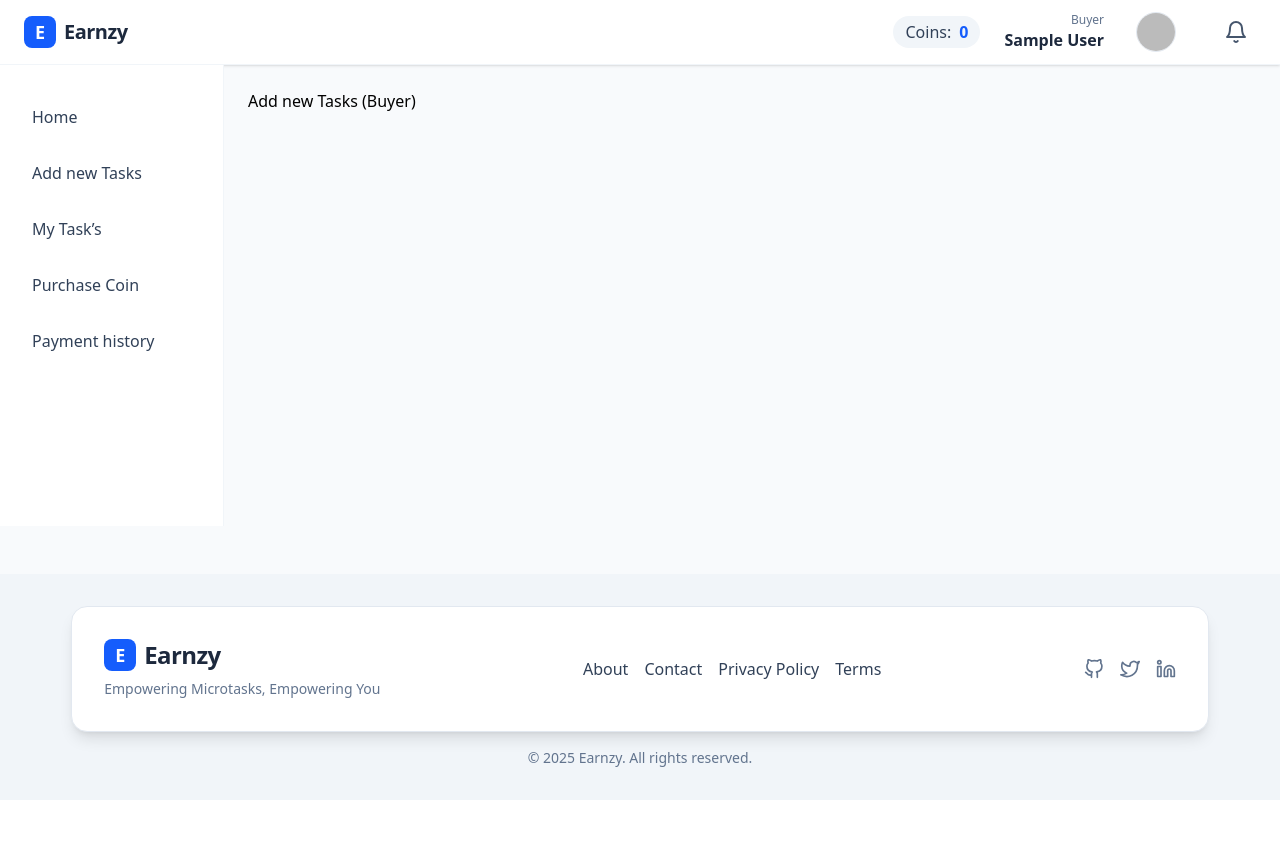
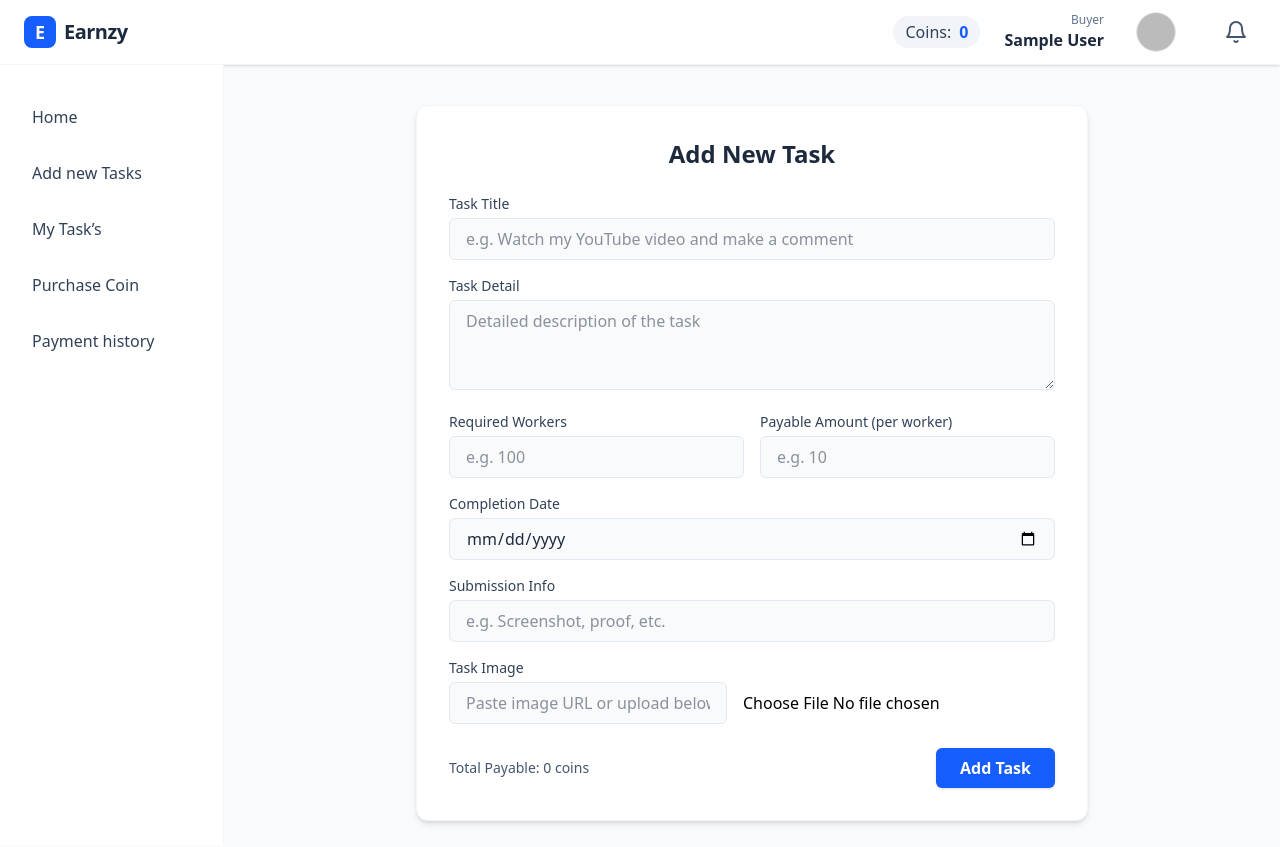
Before and after one commit to nishadmahmud/Earnzy-Client, a React (Vite) app: page /dashboard/add-task in a window 1280 px wide. Shown: the top 847 px of the page. Before the commit the page ends 800 px from the top, so only its background shows below. Built offline with nearby package versions, Linux system fonts and the light colour scheme; no server answers; sample sign-in values are in the browser's storage.

Commit message:
Buyer add new task

```diff
--- /dev/null
+++ b/src/pages/Dashboard/Buyer/AddTask.jsx
@@ -0,0 +1,214 @@
+import React, { useState, useContext } from 'react';
+import { AuthContext } from '../../../auth/AuthProvider';
+import { useNavigate } from 'react-router';
+
+const IMAGEBB_API_KEY = 'YOUR_IMAGEBB_API_KEY'; // Replace with your actual key
+
+const AddTask = () => {
+  const { user } = useContext(AuthContext);
+  const [form, setForm] = useState({
+    title: '',
+    detail: '',
+    requiredWorkers: '',
+    payableAmount: '',
+    completionDate: '',
+    submissionInfo: '',
+    imageUrl: '',
+  });
+  const [imageUploading, setImageUploading] = useState(false);
+  const [error, setError] = useState('');
+  const [success, setSuccess] = useState('');
+  const [userCoins, setUserCoins] = useState(0);
+  const navigate = useNavigate();
+
+  React.useEffect(() => {
+    // Fetch buyer's available coins
+    if (user?.email) {
+      fetch(`http://localhost:5000/users?email=${encodeURIComponent(user.email)}`)
+        .then(res => res.json())
+        .then(data => setUserCoins(data.coins || 0));
+    }
+  }, [user]);
+
+  const handleChange = (e) => {
+    setForm({ ...form, [e.target.name]: e.target.value });
+    setError('');
+    setSuccess('');
+  };
+
+  const handleImageUpload = async (e) => {
+    const file = e.target.files[0];
+    if (!file) return;
+    setImageUploading(true);
+    setError('');
+    const formData = new FormData();
+    formData.append('image', file);
+    try {
+      const res = await fetch(`https://api.imgbb.com/1/upload?key=${IMAGEBB_API_KEY}`, {
+        method: 'POST',
+        body: formData,
+      });
+      const data = await res.json();
+      if (data.success) {
+        setForm(f => ({ ...f, imageUrl: data.data.url }));
+      } else {
+        setError('Image upload failed.');
+      }
+    } catch {
+      setError('Image upload failed.');
+    } finally {
+      setImageUploading(false);
+    }
+  };
+
+  const handleSubmit = async (e) => {
+    e.preventDefault();
+    setError('');
+    setSuccess('');
+    const totalPayable = Number(form.requiredWorkers) * Number(form.payableAmount);
+    if (totalPayable > userCoins) {
+      alert('Not available Coin. Purchase Coin');
+      navigate('/dashboard/purchase-coin');
+      return;
+    }
+    // Placeholder: POST to server
+    // await fetch('http://localhost:5000/tasks', { ... })
+    setSuccess('Task added successfully!');
+    // Optionally, reduce coins in UI
+    setUserCoins(c => c - totalPayable);
+    setForm({
+      title: '',
+      detail: '',
+      requiredWorkers: '',
+      payableAmount: '',
+      completionDate: '',
+      submissionInfo: '',
+      imageUrl: '',
+    });
+  };
+
+  return (
+    <div className="max-w-2xl mx-auto bg-white p-8 rounded-xl shadow-md border border-slate-100 mt-4">
+      <h2 className="text-2xl font-bold text-slate-800 mb-6 text-center">Add New Task</h2>
+      {error && <div className="mb-3 text-red-600 text-sm text-center">{error}</div>}
+      {success && <div className="mb-3 text-green-600 text-sm text-center">{success}</div>}
+      <form className="space-y-4" onSubmit={handleSubmit}>
+        <div>
+          <label className="block text-sm font-medium text-slate-700 mb-1">Task Title</label>
+          <input
+            type="text"
+            name="title"
+            value={form.title}
+            onChange={handleChange}
+            required
+            className="w-full px-4 py-2 border border-slate-200 rounded-md focus:outline-none focus:ring-2 focus:ring-blue-500 text-slate-800 bg-slate-50"
+            placeholder="e.g. Watch my YouTube video and make a comment"
+          />
+        </div>
+        <div>
+          <label className="block text-sm font-medium text-slate-700 mb-1">Task Detail</label>
+          <textarea
+            name="detail"
+            value={form.detail}
+            onChange={handleChange}
+            required
+            rows={3}
+            className="w-full px-4 py-2 border border-slate-200 rounded-md focus:outline-none focus:ring-2 focus:ring-blue-500 text-slate-800 bg-slate-50"
+            placeholder="Detailed description of the task"
+          />
+        </div>
+        <div className="grid grid-cols-1 md:grid-cols-2 gap-4">
+          <div>
+            <label className="block text-sm font-medium text-slate-700 mb-1">Required Workers</label>
+            <input
+              type="number"
+              name="requiredWorkers"
+              value={form.requiredWorkers}
+              onChange={handleChange}
+              required
+              min={1}
+              className="w-full px-4 py-2 border border-slate-200 rounded-md focus:outline-none focus:ring-2 focus:ring-blue-500 text-slate-800 bg-slate-50"
+              placeholder="e.g. 100"
+            />
+          </div>
+          <div>
+            <label className="block text-sm font-medium text-slate-700 mb-1">Payable Amount (per worker)</label>
+            <input
+              type="number"
+              name="payableAmount"
+              value={form.payableAmount}
+              onChange={handleChange}
+              required
+              min={1}
+              className="w-full px-4 py-2 border border-slate-200 rounded-md focus:outline-none focus:ring-2 focus:ring-blue-500 text-slate-800 bg-slate-50"
+              placeholder="e.g. 10"
+            />
+          </div>
+        </div>
+        <div>
+          <label className="block text-sm font-medium text-slate-700 mb-1">Completion Date</label>
+          <input
+            type="date"
+            name="completionDate"
+            value={form.completionDate}
+            onChange={handleChange}
+            required
+            className="w-full px-4 py-2 border border-slate-200 rounded-md focus:outline-none focus:ring-2 focus:ring-blue-500 text-slate-800 bg-slate-50"
+          />
+        </div>
+        <div>
+          <label className="block text-sm font-medium text-slate-700 mb-1">Submission Info</label>
+          <input
+            type="text"
+            name="submissionInfo"
+            value={form.submissionInfo}
+            onChange={handleChange}
+            required
+            className="w-full px-4 py-2 border border-slate-200 rounded-md focus:outline-none focus:ring-2 focus:ring-blue-500 text-slate-800 bg-slate-50"
+            placeholder="e.g. Screenshot, proof, etc."
+          />
+        </div>
+        <div>
+          <label className="block text-sm font-medium text-slate-700 mb-1">Task Image</label>
+          <div className="flex items-center gap-4">
+            <input
+              type="text"
+              name="imageUrl"
+              value={form.imageUrl}
+              onChange={handleChange}
+              className="flex-1 px-4 py-2 border border-slate-200 rounded-md focus:outline-none focus:ring-2 focus:ring-blue-500 text-slate-800 bg-slate-50"
+              placeholder="Paste image URL or upload below"
+            />
+            <input
+              type="file"
+              accept="image/*"
+              onChange={handleImageUpload}
+              className="block"
+              disabled={imageUploading}
+            />
+          </div>
+          {imageUploading && <div className="text-xs text-blue-600 mt-1">Uploading...</div>}
+          {form.imageUrl && (
+            <div className="mt-2">
+              <img src={form.imageUrl} alt="Task" className="h-32 rounded-md border border-slate-200" />
+            </div>
+          )}
+        </div>
+        <div className="flex items-center justify-between mt-6">
+          <div className="text-slate-600 text-sm">
+            <span className="font-medium">Total Payable:</span> {form.requiredWorkers && form.payableAmount ? Number(form.requiredWorkers) * Number(form.payableAmount) : 0} coins
+          </div>
+          <button
+            type="submit"
+            className="px-6 py-2 bg-blue-600 hover:bg-blue-700 text-white font-semibold rounded-md shadow-sm transition-colors duration-200 focus:outline-none focus:ring-2 focus:ring-blue-500 focus:ring-offset-2"
+            disabled={imageUploading}
+          >
+            Add Task
+          </button>
+        </div>
+      </form>
+    </div>
+  );
+};
+
+export default AddTask;
--- a/src/routes/routes.jsx
+++ b/src/routes/routes.jsx
@@ -7,6 +7,7 @@ import NotFound from "../pages/NotFound";
 import Dashboard from "../pages/Dashboard/Dashboard";
 import PrivateRoute from "../components/PrivateRoute";
 import BuyerHome from "../pages/Dashboard/Buyer/BuyerHome";
+import AddTask from "../pages/Dashboard/Buyer/AddTask";
 
 const router = createBrowserRouter([
   {
@@ -26,7 +27,7 @@ const router = createBrowserRouter([
       { path: "tasks", element: <div>TaskList (Worker)</div> },
       { path: "submissions", element: <div>My Submissions (Worker)</div> },
       { path: "withdrawals", element: <div>Withdrawals (Worker)</div> },
-      { path: "add-task", element: <div>Add new Tasks (Buyer)</div> },
+      { path: "add-task", element: <AddTask /> },
       { path: "my-tasks", element: <div>My Task's (Buyer)</div> },
       { path: "purchase-coin", element: <div>Purchase Coin (Buyer)</div> },
       { path: "payment-history", element: <div>Payment history (Buyer)</div> },
```
Also changed, not shown: 1 other file (tests, documents, lock files or other folders).
